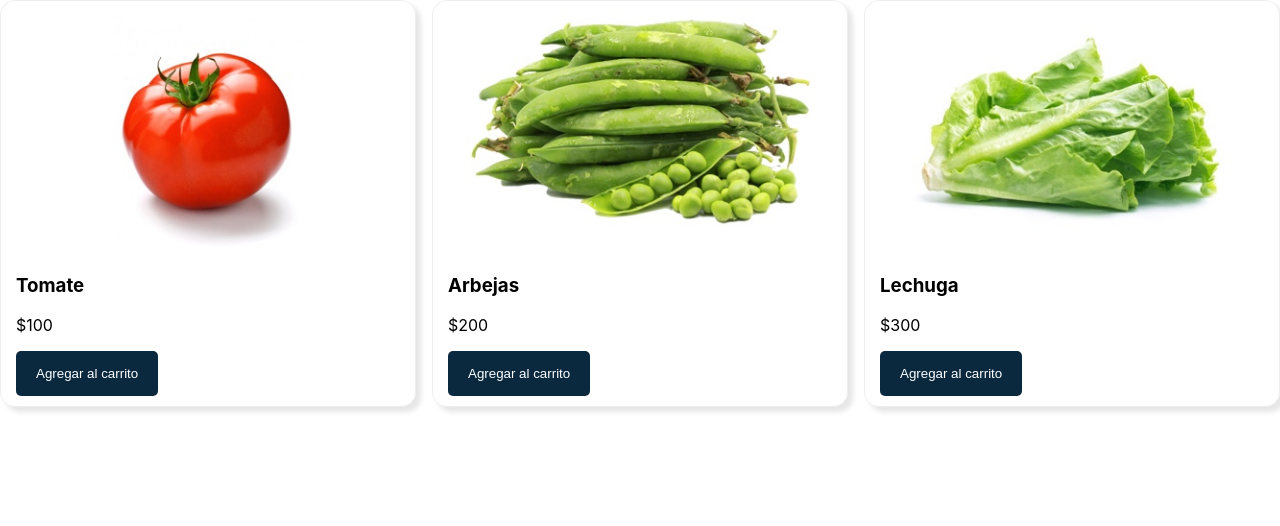
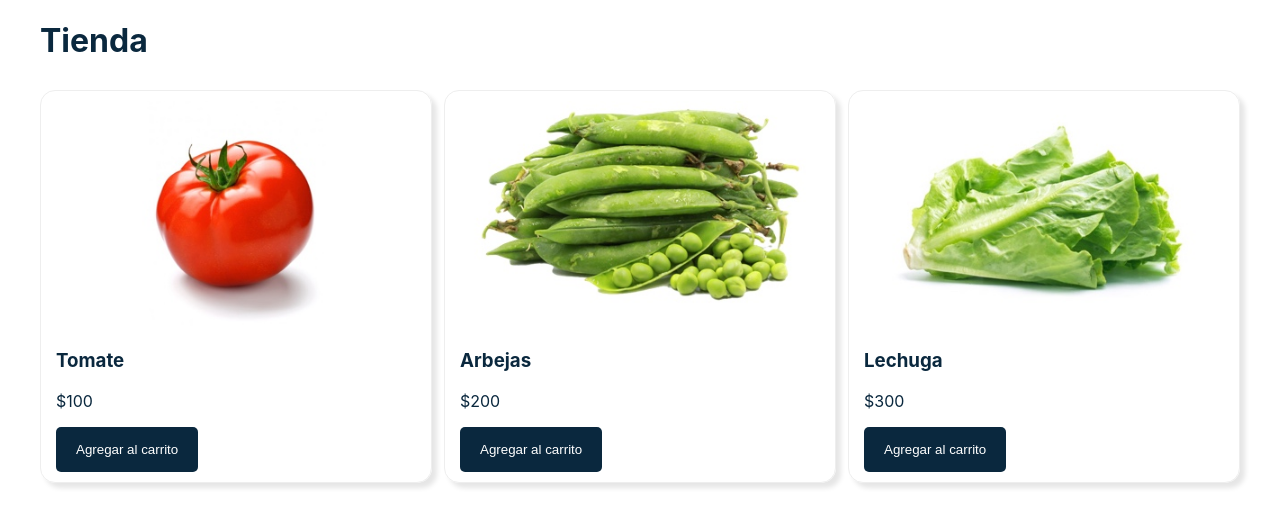
Before and after one commit to TonySauceda/react-carrito-de-compras, a React (Create React App) app: page / in a window 1280 px wide. Shown: the top 526 px of the page. Built offline with nearby package versions, Linux system fonts and the light colour scheme.

Commit message:
Agregar layout y titulo

```diff
--- a/src/App.js
+++ b/src/App.js
@@ -1,5 +1,7 @@
 import { Component } from 'react'
 import Productos from './components/Productos'
+import Layout from './components/Layout'
+import Title from './components/Title'
 
 class App extends Component {
 	state = {
@@ -12,7 +14,10 @@
 	render() {
 		return (
 			<div>
-				<Productos addToCart={() => console.log('Agregar producto al carrito')} products={this.state.products} />
+				<Layout>
+					<Title />
+					<Productos addToCart={() => console.log('Agregar producto al carrito')} products={this.state.products} />
+				</Layout>
 			</div>
 		)
 	}
--- /dev/null
+++ b/src/components/Layout.js
@@ -0,0 +1,25 @@
+import { Component } from 'react'
+
+const styles = {
+	layout: {
+		backgroundColor: '#fff',
+		color: '#0A283E',
+		display: 'flex',
+		alignItems: 'center',
+		flexDirection: 'column',
+	},
+	container: {
+		width: '1200px',
+	},
+}
+class Layout extends Component {
+	render() {
+		return (
+			<div style={styles.layout}>
+				<div style={styles.container}>{this.props.children}</div>
+			</div>
+		)
+	}
+}
+
+export default Layout
--- /dev/null
+++ b/src/components/Title.js
@@ -0,0 +1,15 @@
+import { Component } from 'react'
+
+const styles = {
+	title: {
+		marginBottom: '30px',
+	},
+}
+
+class Title extends Component {
+	render() {
+		return <h1 style={styles.title}>Tienda</h1>
+	}
+}
+
+export default Title
```
